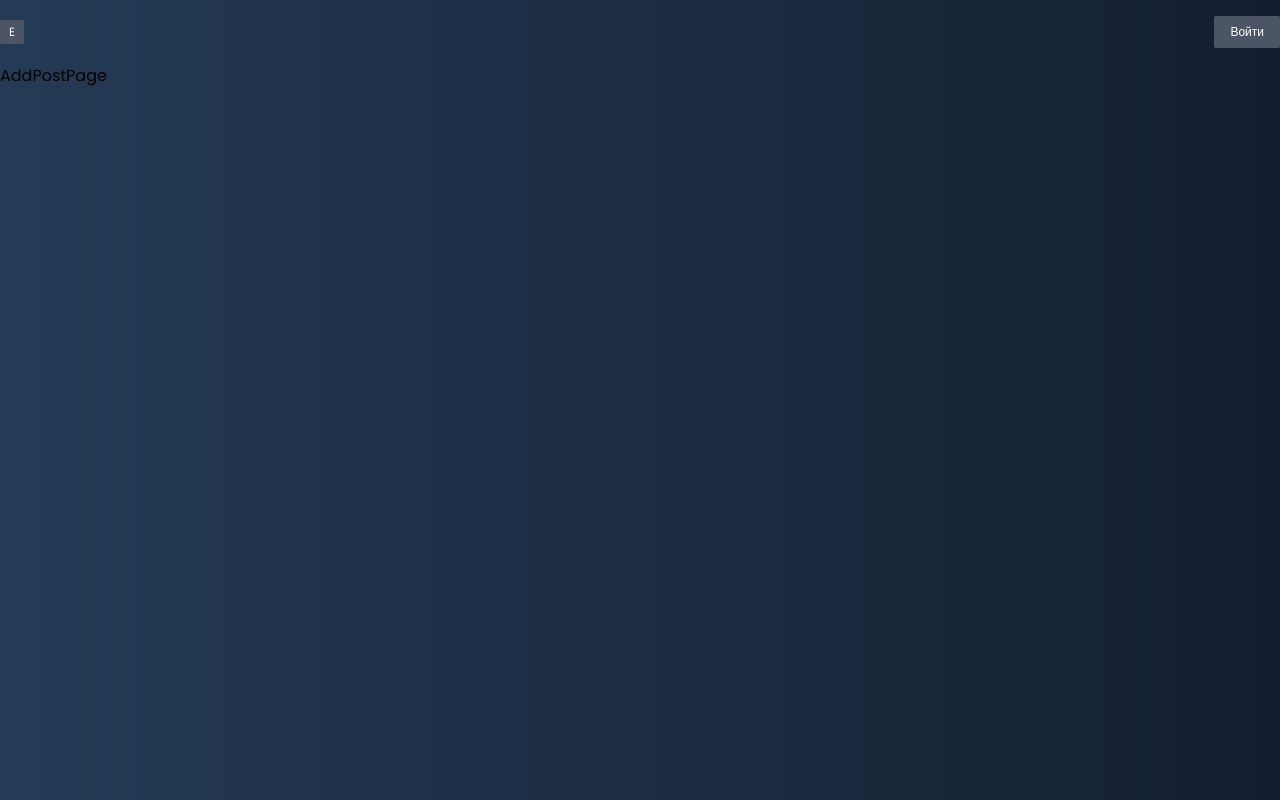
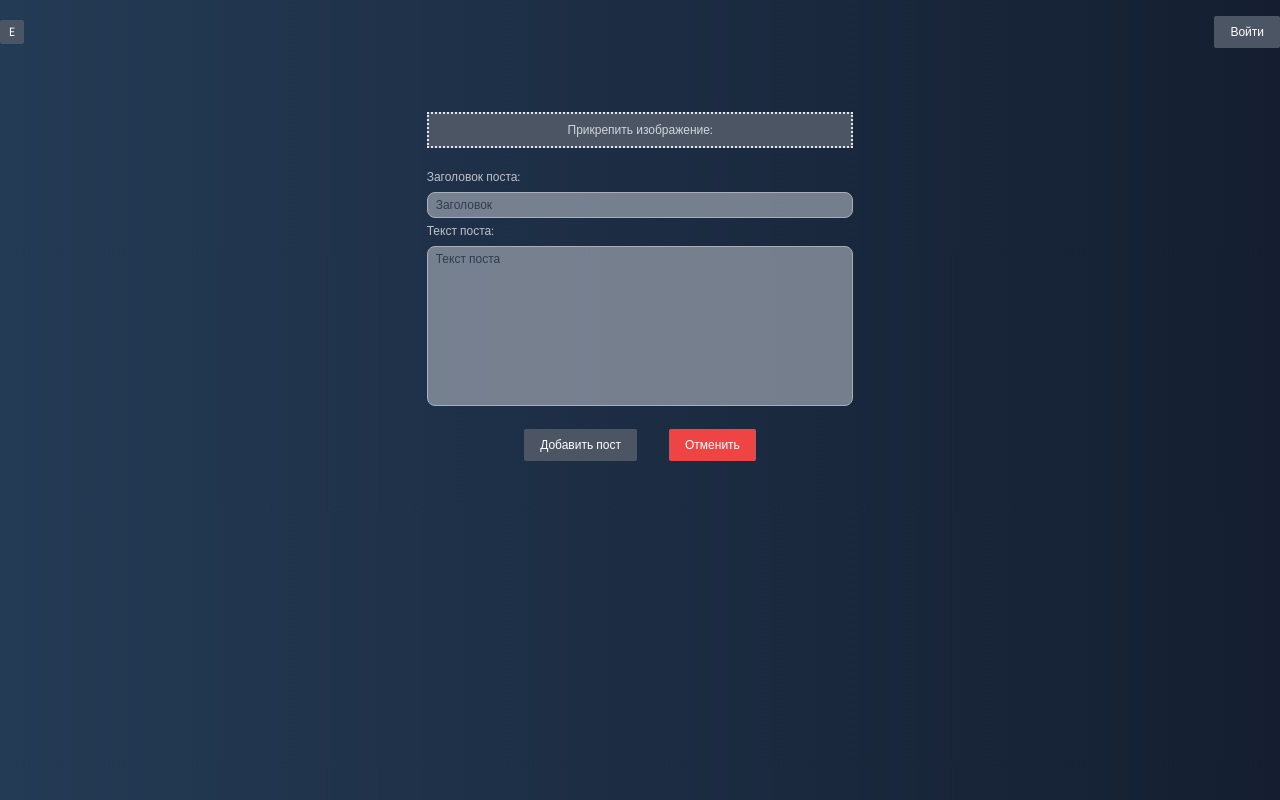
Before and after one commit to diiimmmaaas/app-blog-client, a React (Create React App) app: page /new in a window 1280 px wide. Built offline with nearby package versions, Linux system fonts and the light colour scheme; no server answers.

Commit message:
add postSlice and AddPostPage

```diff
--- a/src/pages/AddPostPage.jsx
+++ b/src/pages/AddPostPage.jsx
@@ -1,9 +1,83 @@
-import React from "react";
+import React, {useState} from "react";
+import {useDispatch} from "react-redux";
+import {createPost} from "../redux/features/post/postSlice";
+import {useNavigate} from "react-router-dom";
 
 export const AddPostPage = () => {
+
+    const [title, setTitle] = useState("");
+    const [text, setText] = useState("");
+    const [image, setImage] = useState("");
+
+    const dispatch = useDispatch();
+    const navigate = useNavigate()
+
+    const submitHandler = () => {
+        try {
+            const data = new FormData();
+            data.append("title", title);
+            data.append("text", text);
+            data.append("image", image);
+            dispatch(createPost(data));
+            setTitle("");
+            setText("");
+            setImage("");
+            navigate("/")
+        } catch (error) {
+            console.log(error);
+        }
+    };
+
+    const clearFormHandler = () => {
+        setTitle("");
+        setText("");
+    }
+
     return (
-        <div>
-            AddPostPage
-        </div>
+        <form className={"w-1/3 mx-auto py-10"}
+              onSubmit={e => e.preventDefault()}>
+            <label
+                className={"text-gray-300 py-2 bg-gray-600 text-xs mt-2 flex items-center justify-center border-2 border-dotted cursor-pointer"}>
+                Прикрепить изображение:
+                <input type={"file"}
+                       className={"hidden"}
+                       onChange={e => setImage(e.target.files[0])}/>
+            </label>
+            <div className={"flex object-cover py-2"}>
+                { image && (
+                    <img src={URL.createObjectURL(image)} alt={"image"}/>
+                )}
+            </div>
+
+            <label className={"text-xs text-white opacity-70"}>
+                Заголовок поста:
+                <input type={"text"}
+                       value={title}
+                       onChange={e => setTitle(e.target.value)}
+                       placeholder={"Заголовок"}
+                       className={"mt-1 text-black w-full rounded-lg bg-gray-400 border py-1 px-2 text-xs outline-none placeholder:text-gray-700"}
+                />
+            </label>
+
+            <label className={"text-xs text-white opacity-70"}>
+                Текст поста:
+                <textarea
+                    value={text}
+                    onChange={e => setText(e.target.value)}
+                    placeholder={"Текст поста"}
+                    className={"mt-1 text-black w-full rounded-lg bg-gray-400 border py-1 px-2 text-xs outline-none resize-none h-40 placeholder:text-gray-700"}
+                />
+            </label>
+            <div className={"flex gap-8 items-center justify-center mt-4"}>
+                <button className={"flex items-center bg-gray-600 text-xs text-white rounded-sm py-2 px-4"}
+                        onClick={submitHandler}>Добавить
+                    пост
+                </button>
+                <button className={"flex items-center bg-red-500 text-xs text-white rounded-sm py-2 px-4"}
+                        onClick={clearFormHandler}
+                >Отменить
+                </button>
+            </div>
+        </form>
     );
 };
--- /dev/null
+++ b/src/redux/features/post/postSlice.js
@@ -0,0 +1,40 @@
+import {createAsyncThunk, createSlice} from "@reduxjs/toolkit";
+import {instance} from "../../../utils/axios";
+
+const initialState = {
+    posts: [],
+    popularPosts: [],
+    loading: false,
+};
+
+export const createPost = createAsyncThunk("posts/createPost", async (params) => {
+    try {
+        const {data} = await instance.post("/posts", params)
+        return data
+    } catch (error) {
+        console.log(error);
+    }
+})
+
+export const postSlice = createSlice({
+    name: "post",
+    initialState,
+    reducers: {
+
+    },
+    extraReducers: {
+        //Create post
+        [createPost.pending] : (state) => {
+            state.loading = true
+        },
+        [createPost.fulfilled] : (state, action) => {
+            state.loading = false
+            state.posts.push(action.payload)
+        },
+        [createPost.rejected] : (state) => {
+            state.loading = false
+        },
+    }
+});
+
+export const postReducer = postSlice.reducer;
--- a/src/redux/store.js
+++ b/src/redux/store.js
@@ -1,9 +1,11 @@
 import {configureStore} from "@reduxjs/toolkit";
 import {authReducer} from "./features/auth/authSlice";
+import {postReducer} from "./features/post/postSlice";
 
 
 export const store = configureStore({
     reducer: {
-        auth: authReducer
+        auth: authReducer,
+        post: postReducer,
     },
 })
```
